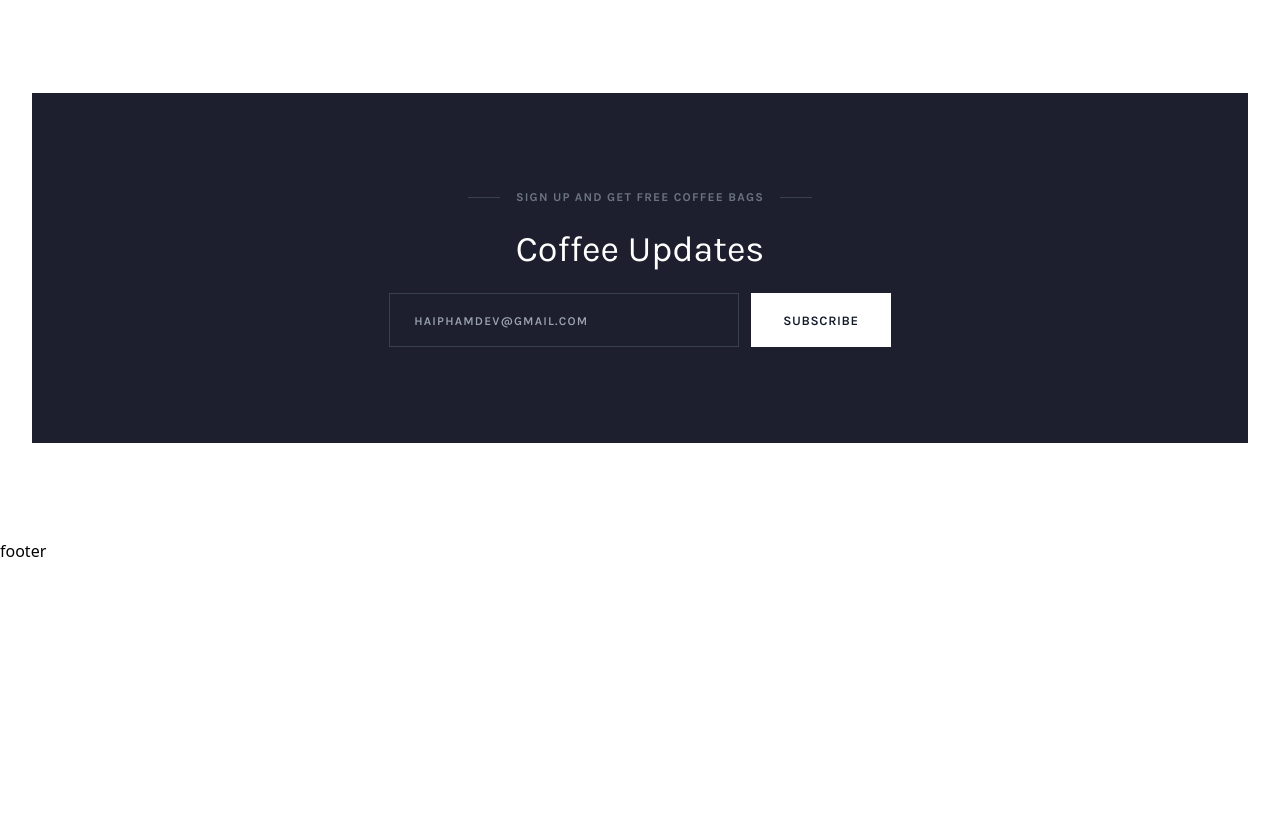
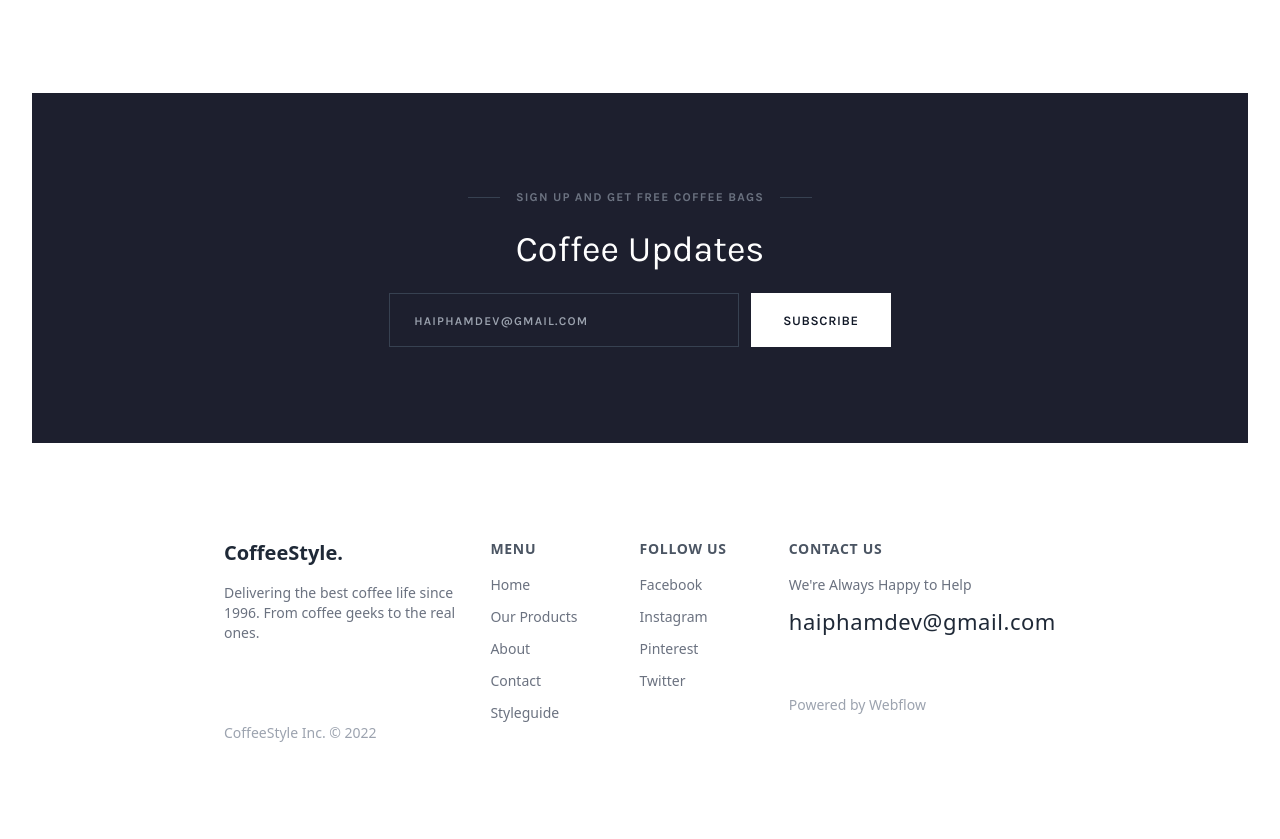
Before and after one commit to haiphamdev/coffee-style, a website: page public/index.html in a window 1280 px wide. Shown: the part 5449-6288 px from the top of the page. Before the commit the page ends 6012 px from the top, so only its background shows below. Drawn offline with nearby package versions, Linux system fonts and the light colour scheme; files that its build step writes are made by us from their sources.

Commit message:
Add footer

```diff
--- a/public/index.html
+++ b/public/index.html
@@ -700,7 +700,41 @@
             </div>
           </div>
         </main>
-        <footer>footer</footer>
+        <footer class="w-[95%] xl:w-[65%] mx-auto pb-24 text-gray-500 text-sm">
+          <div class="flex flex-col md:flex-row text-center md:text-left gap-12 md:gap-8">
+            <div class="basis-1/3">
+              <div class="font-bold text-xl mb-4 text-gray-800">CoffeeStyle.</div>
+              <div class="mb-8 md:mb-20">Delivering the best coffee life since 1996. From coffee geeks to the real ones.</div>
+              <div class="text-gray-400 hover:text-coffee-400">CoffeeStyle Inc. © 2022</div>
+            </div>
+            <div class="basis-1/6">
+              <div class="uppercase font-semibold tracking-wider text-gray-600 mb-4">Menu</div>
+              <div class="flex flex-col gap-3">
+                <div class=""><a href="" class="hover:text-coffee-400">Home</a></div>
+                <div class=""><a href="" class="hover:text-coffee-400">Our Products</a></div>
+                <div class=""><a href="" class="hover:text-coffee-400">About</a></div>
+                <div class=""><a href="" class="hover:text-coffee-400">Contact</a></div>
+                <div class=""><a href="" class="hover:text-coffee-400">Styleguide</a></div>
+              </div>
+            </div>
+            <div class="basis-1/6">
+              <div class="uppercase font-semibold tracking-wider text-gray-600 mb-4">Follow Us</div>
+              <div class="flex flex-col gap-3">
+                <div class=""><a href="" class="hover:text-coffee-400">Facebook</a></div>
+                <div class=""><a href="" class="hover:text-coffee-400">Instagram</a></div>
+                <div class=""><a href="" class="hover:text-coffee-400">Pinterest</a></div>
+                <div class=""><a href="" class="hover:text-coffee-400">Twitter</a></div>
+
+              </div>
+            </div>
+            <div class="basis-1/3">
+              <div class="uppercase font-semibold tracking-wider text-gray-600 mb-8 md:mb-4">Contact Us</div>
+              <div class="mb-4">We&apos;re Always Happy to Help</div>
+              <div class="mb-16 text-gray-800 text-[22px] tracking-wide"><a href="mailto:haiphamdev@gmail.com" class="hover:text-coffee-400">haiphamdev@gmail.com</a></div>
+              <div class=""><a href="" target="_blank" class="text-gray-400 hover:text-coffee-400" >Powered by Webflow</a></div>
+            </div>
+          </div>
+        </footer>
       </div>
     </div>
   </body>
```
